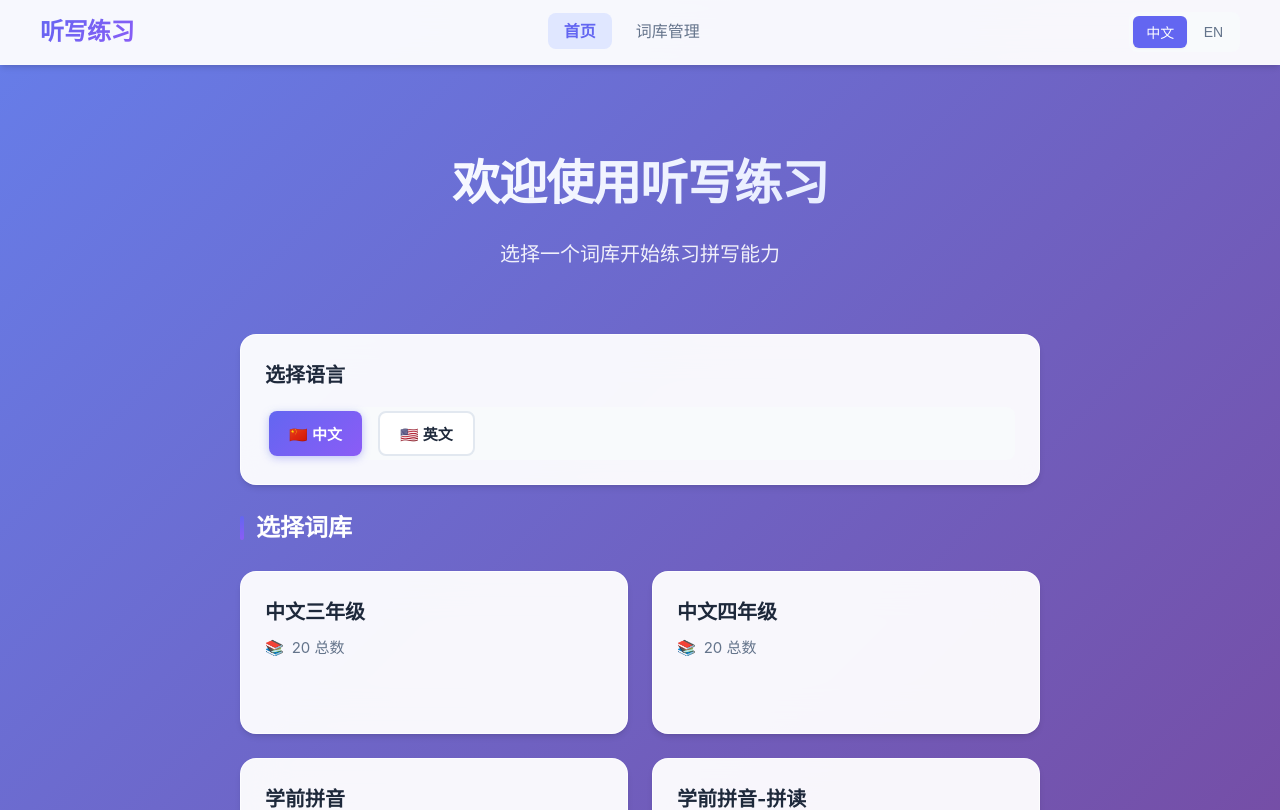
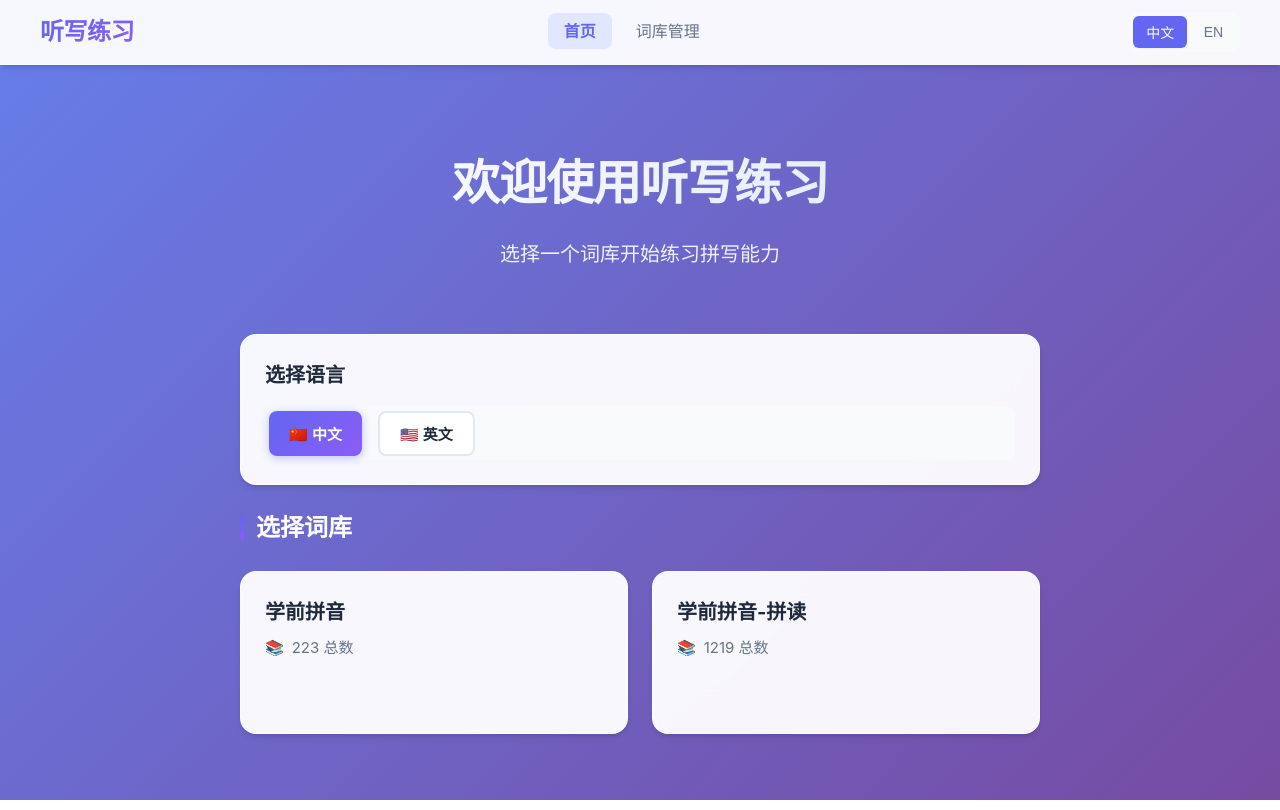
Before and after one commit to linweixiong766-ops/dictation-app, a Vue app: page / in a window 1280 px wide. Shown: the top 810 px of the page. Built offline with nearby package versions, Linux system fonts and the light colour scheme.

Commit message:
删除中文三年级和四年级词库

```diff
--- a/src/stores/wordStore.js
+++ b/src/stores/wordStore.js
@@ -28,8 +28,6 @@ export const useWordStore = defineStore('word', () => {
       'grade6-spring.json'
     ],
     zh: [
-      'grade3.json',
-      'grade4.json',
       'pinyin-preschool.json',
       'pinyin-reading.json'
     ]
```
